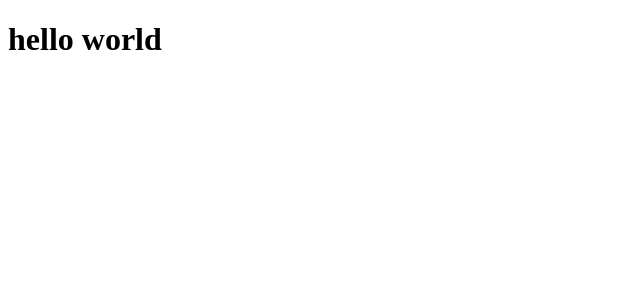
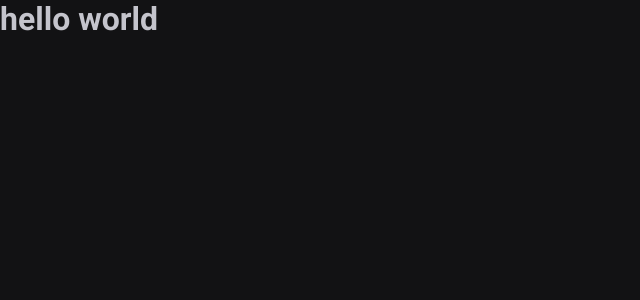
Before and after one commit to jbresolinn/ignite-02-pomodoro, a React (Vite) app: page / in a window 1280 px wide. Shown: the top 300 px of the page, without its empty margins (0-640 px from the left). Built offline with nearby package versions, Linux system fonts and the light colour scheme.

Commit message:
style: create global style

```diff
--- a/index.html
+++ b/index.html
@@ -2,8 +2,11 @@
 <html lang="en">
   <head>
     <meta charset="UTF-8" />
+    <link rel="preconnect" href="https://fonts.googleapis.com" />
+    <link rel="preconnect" href="https://fonts.gstatic.com" crossorigin />
     <link rel="icon" type="image/svg+xml" href="/src/assets/favicon.ico" />
     <meta name="viewport" content="width=device-width, initial-scale=1.0" />
+    <link href="https://fonts.googleapis.com/css2?family=Roboto+Mono:wght@700&family=Roboto:wght@400;700&display=swap" rel="stylesheet" />
     <title>ignite pomodoro | julia bresolin</title>
   </head>
   <body>
--- a/src/App.tsx
+++ b/src/App.tsx
@@ -1,10 +1,13 @@
 import { ThemeProvider } from 'styled-components'
+import { GlobalStyle } from './styles/global'
 import { defaultTheme } from './styles/themes/default'
 
 export function App() {
   return (
     <ThemeProvider theme={defaultTheme}>
       <h1>hello world</h1>
+
+      <GlobalStyle />
     </ThemeProvider>
   )
 }
--- /dev/null
+++ b/src/styles/global.ts
@@ -0,0 +1,23 @@
+import { createGlobalStyle } from 'styled-components'
+
+export const GlobalStyle = createGlobalStyle`
+* {
+  margin: 0;
+  padding: 0;
+  box-sizing: border-box;
+}
+
+:focus {
+  outline: 0;
+  box-shadow: 0 0 0 2px ${props => props.theme['green-500']};
+}
+
+body {
+  background: ${props => props.theme['gray-900']};
+  color: ${props => props.theme['gray-300']};
+}
+
+body, input, textarea, button {
+  font: 400 1rem 'Roboto', sans-serif;
+}
+`
--- a/src/styles/themes/default.ts
+++ b/src/styles/themes/default.ts
@@ -1,4 +1,21 @@
 export const defaultTheme = {
-  primary: 'purple',
-  secondary: 'orange'
+  white: '#FFF',
+
+  'gray-100': '#E1E1E6',
+  'gray-300': '#C4C4CC',
+  'gray-400': '#8D8D99',
+  'gray-500': '#7C7C8A',
+  'gray-600': '#323238',
+  'gray-700': '#29292E',
+  'gray-800': '#202024',
+  'gray-900': '#121214',
+
+  'green-300': '#00B37E',
+  'green-500': '#00875F',
+  'green-700': '#015F43',
+
+  'red-500': '#AB222E',
+  'red-700': '#7A1921',
+
+  'yellow-500': '#FBA94C',
 }
```
